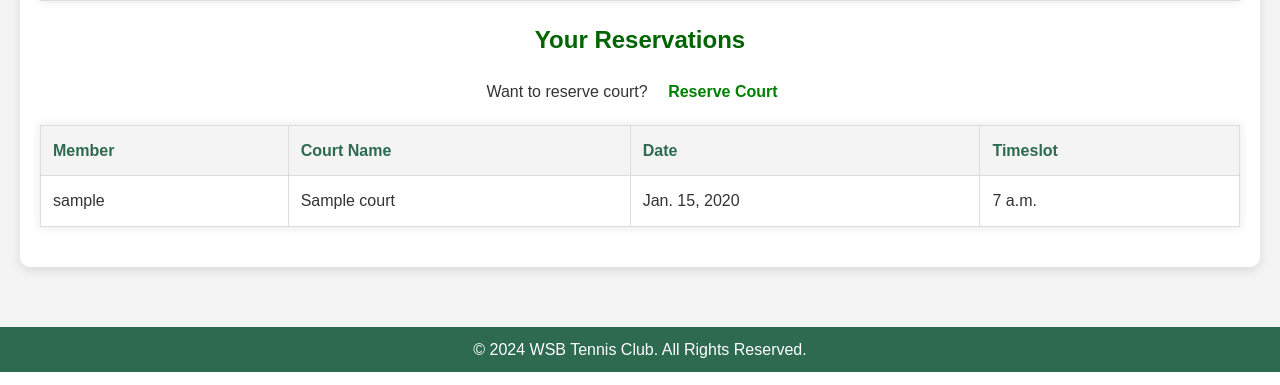
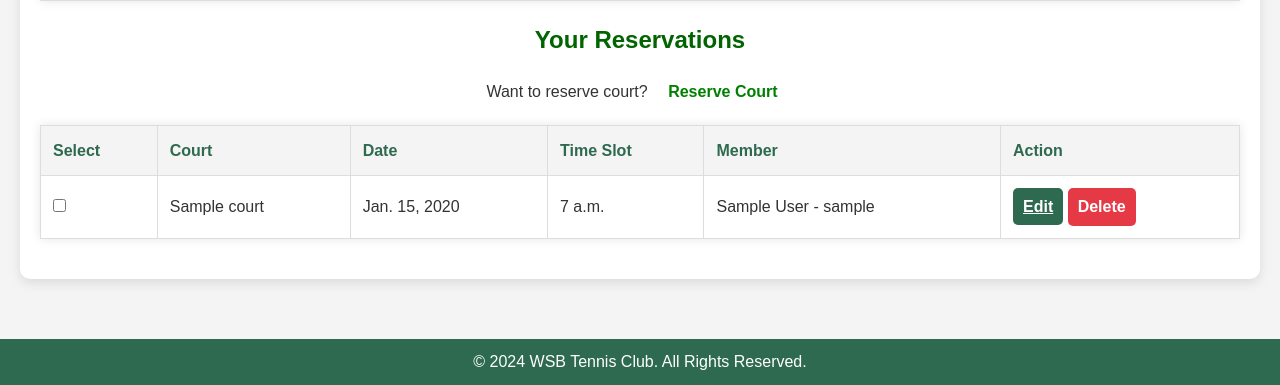
Before and after one commit to pwalaszkowski/tennisclub, a Django app: page /courts/courts/ in a window 1280 px wide. Shown: the part 448-833 px from the top of the page. Run offline with Django 5.2, Linux system fonts and the light colour scheme; a user stored in the database is signed in; tables that the repository leaves empty hold one stand-in row (values such as "Sample post").

Commit message:
add_court_reservation_edit_and_delete

```diff
--- a/tennisclub/club/templates/courts/courts.html
+++ b/tennisclub/club/templates/courts/courts.html
@@ -19,7 +19,7 @@
     <p class="courts-description">
         Information about our tennis courts, including location and availability.
     <p class="courts-description">
-    Court is not visible? add it here <a href="{% url 'add_court' %}" class="email-link">Add Court</a>
+        Court is not visible? add it here <a href="{% url 'court_add' %}" class="email-link">Add Court</a>
 
     <table class="table">
         <thead>
@@ -43,33 +43,60 @@
             {% endfor %}
         </tbody>
     </table>
+
   <h1 class="courts-heading">Your Reservations</h1>
   <p class="courts-description">
-    Want to reserve court? <a href="{% url 'reserve_court' %}" class="email-link">Reserve Court</a>
-    {% if reservations %}
-    <table class="table">
+    Want to reserve court? <a href="{% url 'court_reservation' %}" class="email-link">Reserve Court</a>
+    <table class="table table-bordered">
     <thead>
         <tr>
+            <th>Select</th>
+            <th>Court</th>
+            <th>Date</th>
+            <th>Time Slot</th>
             <th>Member</th>
-                <th>Court Name</th>
-                <th>Date</th>
-                <th>Timeslot</th>
+            <th>Action</th>
         </tr>
     </thead>
     <tbody>
         {% for reservation in reservations %}
         <tr>
-                <td>{{ reservation.member.username}} </td>
-                <td>{{ reservation.court }}</td>
+            <td>
+                <input type="checkbox" name="selected_reservations" value="{{ reservation.id }}">
+            </td>
+            <td>{{ reservation.court.name }}</td>
             <td>{{ reservation.date }}</td>
             <td>{{ reservation.timeslot }}</td>
+            <td>{{ reservation.member }}</td>
+            <td>
+                <a href="{' reservation.id %}" class="btn btn-primary">Edit</a>
+                <form action="{% url 'courts' %}" method="post" style="display:inline;">
+                    {% csrf_token %}
+                    <input type="hidden" name="selected_reservations" value="{{ reservation.id }}">
+                    <button type="submit" name="delete_selected" class="btn btn-secondary">Delete</button>
+                </form>
+            </td>
         </tr>
         {% endfor %}
     </tbody>
 </table>
-    {% else %}
-    <p>No reservations found.</p>
-    {% endif %}
 </div>
 
+<script>
+    <script>
+    document.addEventListener('DOMContentLoaded', function() {
+        const checkboxes = document.querySelectorAll('input[name="selected_reservations"]');
+        let selectedCheckbox = null;
+
+        checkboxes.forEach(function(checkbox) {
+            checkbox.addEventListener('change', function() {
+                if (selectedCheckbox && selectedCheckbox !== this) {
+                    selectedCheckbox.checked = false; // Uncheck the previously selected checkbox
+                }
+                selectedCheckbox = this; // Update the selected checkbox
+            });
+        });
+    });
+</script>
+
 {% endblock %}
--- a/tennisclub/club/urls.py
+++ b/tennisclub/club/urls.py
@@ -10,6 +10,8 @@ urlpatterns = [
     path('courts/courts/', views.courts, name='courts'),    # Courts page
     path('courts/court_add/', views.court_add, name='court_add'),
     path('courts/court_reservation/', views.court_reservation, name='court_reservation'),
+    path('courts/court_reservations_edit/<int:pk>', views.court_reservation_edit, name='court_reservation_edit'),
+    # Edit a reservation
     path('about/', views.about, name='about'),      # About page
     path('contact/', views.contact, name='contact'),  # Contact page
     path('logout/', views.logout_view, name='logout'),    # Logout
--- a/tennisclub/club/views.py
+++ b/tennisclub/club/views.py
@@ -101,12 +101,29 @@ def member_edit(request):
 
 # Courts view
 @login_required
-@login_required
 def courts(request):
     courts_list = Court.objects.all()  # Fetch all courts
-    reservations = Reservation.objects.all() # Fetch all reservations
+    reservations = Reservation.objects.all()  # Fetch all reservations
 
-    return render(request, 'courts/courts.html', {'courts': courts_list, 'reservations': reservations})
+    if request.method == 'POST':
+        # Handle selection and actions (edit or delete)
+        selected_reservations = request.POST.getlist('selected_reservations')
+
+        if 'edit_selected' in request.POST:
+            # Handle edit action for selected reservations
+            for reservation_id in selected_reservations:
+                reservation = get_object_or_404(Reservation, id=reservation_id)
+                # Redirect to edit page with reservation ID
+                return redirect('reservation_edit', pk=reservation_id)
+
+        elif 'delete_selected' in request.POST:
+            # Handle delete action for selected reservations
+            Reservation.objects.filter(id__in=selected_reservations).delete()
+            messages.success(request, "Selected reservations deleted successfully.")
+            return redirect('courts')
+
+    return render(request, 'courts/courts.html',
+                  {'courts': courts_list, 'reservations': reservations})
 
 @login_required
 def court_add(request):
@@ -138,6 +155,18 @@ def court_reservation(request):
         form = ReservationForm()
     return render(request, 'courts/court_reservation.html', {'form': form})
 
+@login_required
+def court_reservation_edit(request, pk):
+    reservation = get_object_or_404(Reservation, pk=pk)
+    if request.method == 'POST':
+        form = ReservationForm(request.POST, instance=reservation)
+        if form.is_valid():
+            form.save()
+            messages.success(request, "Reservation updated successfully!")
+            return redirect('courts')
+    else:
+        form = ReservationForm(instance=reservation)
+    return render(request, 'courts/court_reservation_edit.html', {'form': form})
 
 # About view
 @login_required
```
Also changed, not shown: tennisclub/club/templates/courts/court_reservation_edit.html (added, +32 -0 lines). Lines whose indentation alone changed are shown as unchanged.
